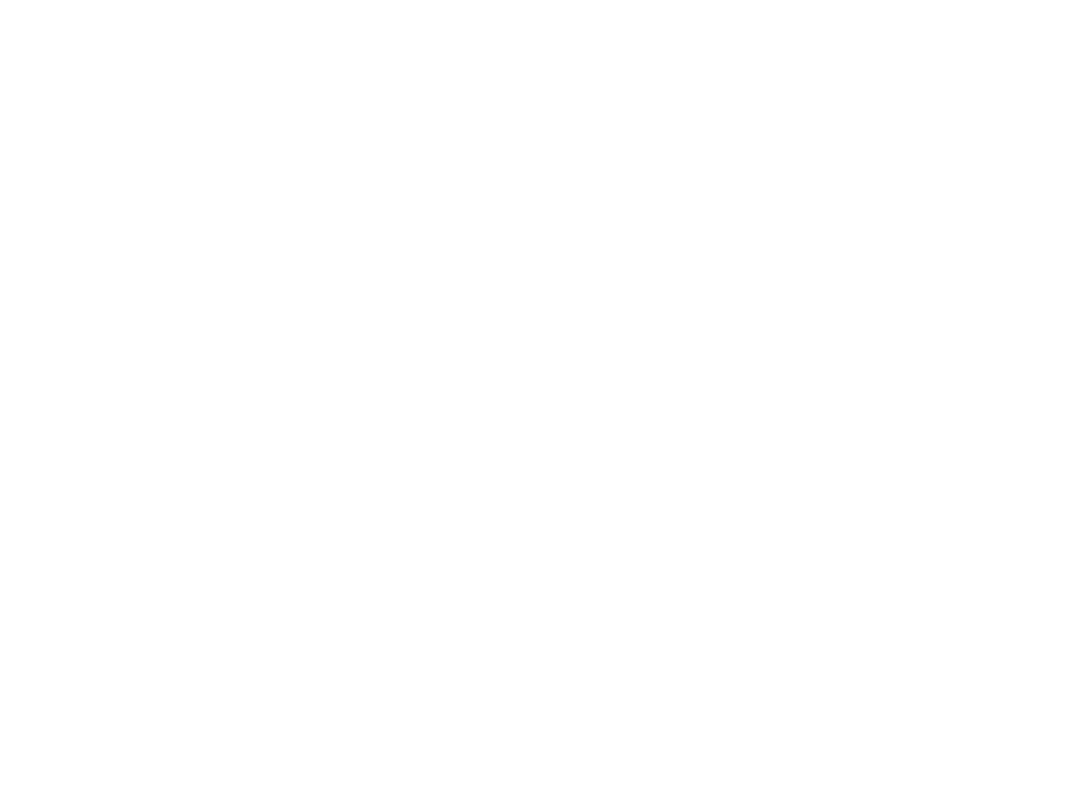
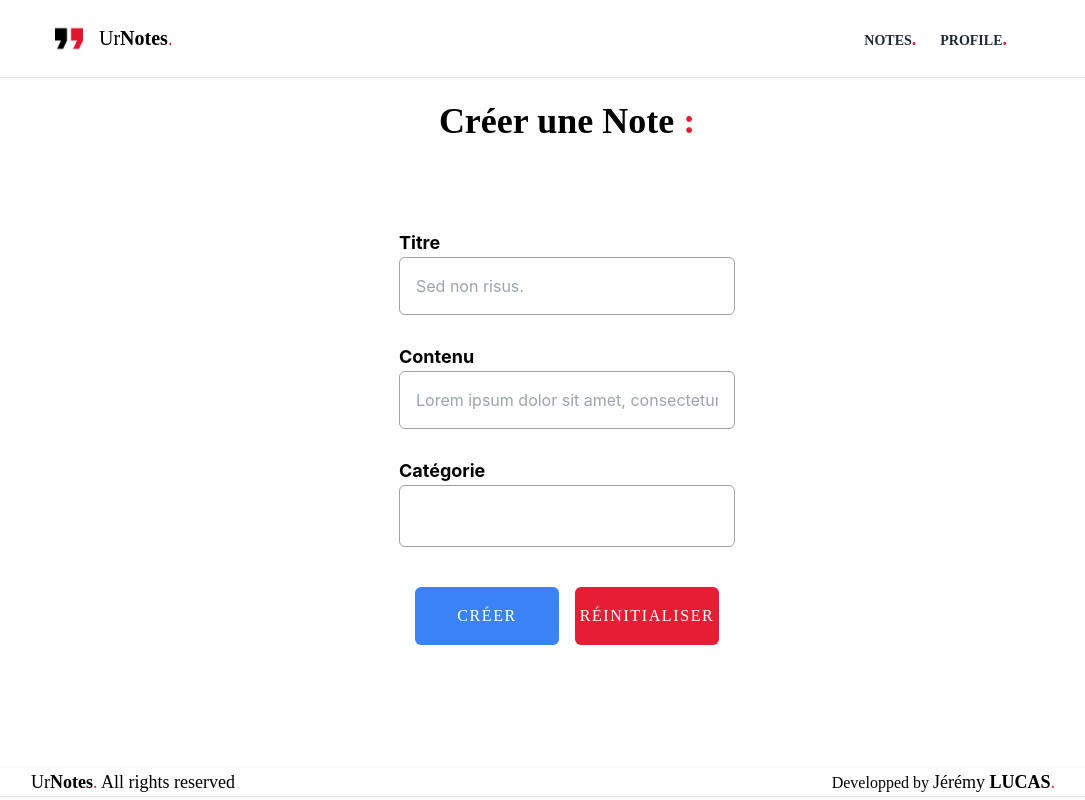
Before and after one commit to YooZiiX/UrNotes, a React (Create React App) app in the folder client/: page /createnote in a window 1280 px wide. Shown: the whole page, without its empty margins (97-1182 px from the left). Built offline with nearby package versions, Linux system fonts and the light colour scheme.

Commit message:
Create CreateNote Page & Complete it

```diff
--- a/client/src/App.js
+++ b/client/src/App.js
@@ -1,4 +1,3 @@
-import "./styles/App.css";
 import Router from "./Router";
 
 function App() {
--- a/client/src/Router.js
+++ b/client/src/Router.js
@@ -3,6 +3,7 @@ import { BrowserRouter, Routes, Route } from "react-router-dom";
 import LandingPage from "./pages/LandingPage";
 import NotesPage from "./pages/NotesPage";
 import ProfilePage from "./pages/ProfilePage";
+import CreateNote from "./pages/CreateNote";
 
 export default function Router() {
   return (
@@ -11,7 +12,7 @@ export default function Router() {
         <Route path="/" element={<LandingPage />} />
         <Route path="/notes" element={<NotesPage />} />
         <Route path="/profile" element={<ProfilePage />} />
-        <Route path="/createnote" element="" />
+        <Route path="/createnote" element={<CreateNote />} />
       </Routes>
     </BrowserRouter>
   );
--- a/client/src/components/Content.js
+++ b/client/src/components/Content.js
@@ -14,8 +14,8 @@ export default function Content() {
         </h1>
       </div>
       <div className="w-full flex justify-center m-6">
-        <Link to="/">
-          <button className="bg-danger hover:bg-danger-hover rounded-md px-4 py-2 uppercase shadow-md text-white text-xl font-medium animate">
+        <Link to="/createnote">
+          <button className="bg-blue-500 hover:bg-blue-700 rounded-md px-4 py-2 uppercase shadow-md text-white text-xl font-medium animate">
             Créer une nouvelle Note
           </button>
         </Link>
--- /dev/null
+++ b/client/src/pages/CreateNote.js
@@ -0,0 +1,74 @@
+import React from "react";
+import Container from "../components/elements/Container";
+import { Header } from "../components/Header/Header";
+import { Footer } from "../components/Footer/Footer";
+
+export default function CreateNote() {
+  return (
+    <>
+      <Header />
+      <Container>
+        <div className="w-full flex justify-center items-center m-6">
+          <h1 className="font-primary text-4xl font-semibold">
+            Créer une Note <span className="text-danger">:</span>
+          </h1>
+        </div>
+        <div className="w-full flex justify-center m-6 my-5">
+          <form className="grid grid-rows-4 gap-y-6 mt-16">
+            <div className="">
+              <label htmlFor="title" className="text-lg font-bold">
+                Titre
+              </label>
+              <input
+                type="text"
+                name="title"
+                id="title"
+                autoComplete="off"
+                className="focus:border block w-full border border-gray-400 rounded-md p-4"
+                placeholder="Sed non risus."
+              />
+            </div>
+            <div className="">
+              <label htmlFor="content" className="text-lg font-bold">
+                Contenu
+              </label>
+              <input
+                type="text"
+                name="content"
+                id="content"
+                autoComplete="off"
+                className="focus:border block w-full border border-gray-400 rounded-md p-4"
+                placeholder="Lorem ipsum dolor sit amet, consectetur adipiscing elit."
+              />
+            </div>
+            <div className="text-lg font-bold">
+              <label htmlFor="category" className="">
+                Catégorie
+              </label>
+              <input
+                type="text"
+                name="category"
+                id="category"
+                autoComplete="off"
+                className="focus:border block w-full border border-gray-400 rounded-md p-4"
+              />
+            </div>
+            <div className="flex justify-center m-2">
+              <input
+                type="button"
+                value="Créer"
+                className="bg-blue-500 hover:bg-blue-700 text-white w-36 m-2 font-primary tracking-widest uppercase cursor-pointer rounded-md animate"
+              />
+              <input
+                type="button"
+                value="Réinitialiser"
+                className="bg-danger hover:bg-danger-hover text-white w-36 m-2 font-primary tracking-widest uppercase cursor-pointer rounded-md animate"
+              />
+            </div>
+          </form>
+        </div>
+      </Container>
+      <Footer />
+    </>
+  );
+}
--- a/client/src/styles/App.css
+++ /dev/null
@@ -1,38 +0,0 @@
-.App {
-  text-align: center;
-}
-
-.App-logo {
-  height: 40vmin;
-  pointer-events: none;
-}
-
-@media (prefers-reduced-motion: no-preference) {
-  .App-logo {
-    animation: App-logo-spin infinite 20s linear;
-  }
-}
-
-.App-header {
-  background-color: #282c34;
-  min-height: 100vh;
-  display: flex;
-  flex-direction: column;
-  align-items: center;
-  justify-content: center;
-  font-size: calc(10px + 2vmin);
-  color: white;
-}
-
-.App-link {
-  color: #61dafb;
-}
-
-@keyframes App-logo-spin {
-  from {
-    transform: rotate(0deg);
-  }
-  to {
-    transform: rotate(360deg);
-  }
-}
--- a/client/src/styles/index.css
+++ b/client/src/styles/index.css
@@ -17,3 +17,11 @@ code {
   font-family: source-code-pro, Menlo, Monaco, Consolas, "Courier New",
     monospace;
 }
+
+.animate {
+  -webkit-transition: all 0.2s ease-in-out;
+  -moz-transition: all 0.2s ease-in-out;
+  -o-transition: all 0.2s ease-in-out;
+  -ms-transition: all 0.2s ease-in-out;
+  transition: all 0.2s ease-in-out;
+}
```
